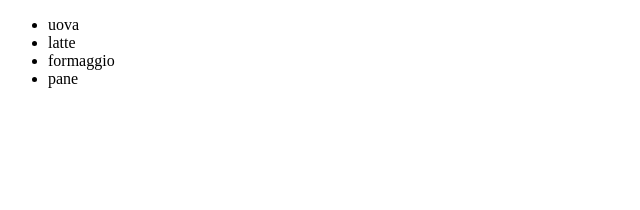
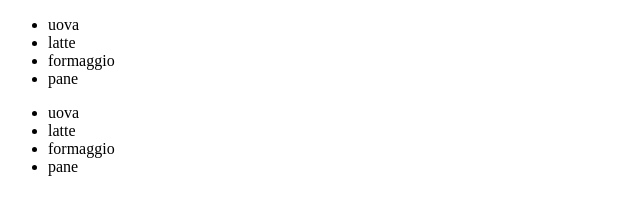
Before and after one commit to AndreaMinelli/js-lista-spesa, a plain HTML site: page index.html in a window 1280 px wide. Shown: the whole page, without its empty margins (0-640 px from the left). Drawn offline with Linux system fonts and the light colour scheme.

Commit message:
Stampata lista con metodo dei nodi

```diff
--- a/index.html
+++ b/index.html
@@ -10,6 +10,7 @@
   <body>
     <main>
       <div id="expense"></div>
+      <div id="expense-node"></div>
     </main>
   </body>
 </html>
--- a/js/script.js
+++ b/js/script.js
@@ -5,11 +5,12 @@ individualmente con un ciclo while.
 (anche brutalmente, basta che si vedano)
 */
 
+//Creo array
+const toBuy = ["uova", "latte", "formaggio", "pane"];
+
+// # TEMPLATE LITERALS
 //Targhettizzo gli elementi in pagina
 const expense = document.getElementById("expense");
-
-//Creo array
-const toBuy = ["uova", "latte", "formaggio", "pane"];
 
 let listItem = "";
 
@@ -23,3 +24,25 @@ while (i < toBuy.length) {
 const list = `<ul>${listItem}</ul>`;
 
 expense.innerHTML = list;
+
+// # NODES
+//Targhettizzo gli elementi in pagina
+const expenseNode = document.getElementById("expense-node");
+
+//Creo elemento ul
+const listNode = document.createElement("ul");
+
+let j = 0;
+
+while (j < toBuy.length) {
+  //Creo elemento li
+  const itemNode = document.createElement("li");
+  //Inserisco elemento corrente array nel li
+  itemNode.append(toBuy[j]);
+  //Inserisco il li completo nell' ul
+  listNode.appendChild(itemNode);
+  j++;
+}
+
+//Inserisco l'ul nel DOM
+expenseNode.appendChild(listNode);
```
